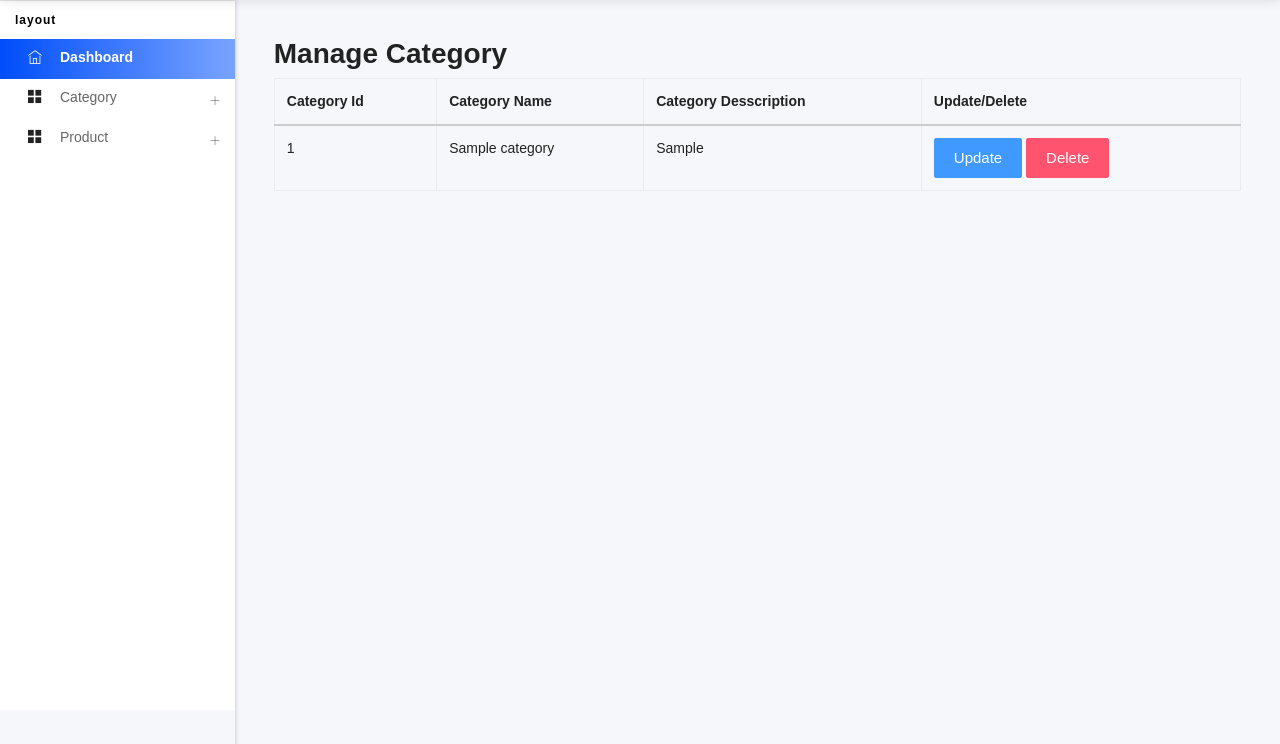
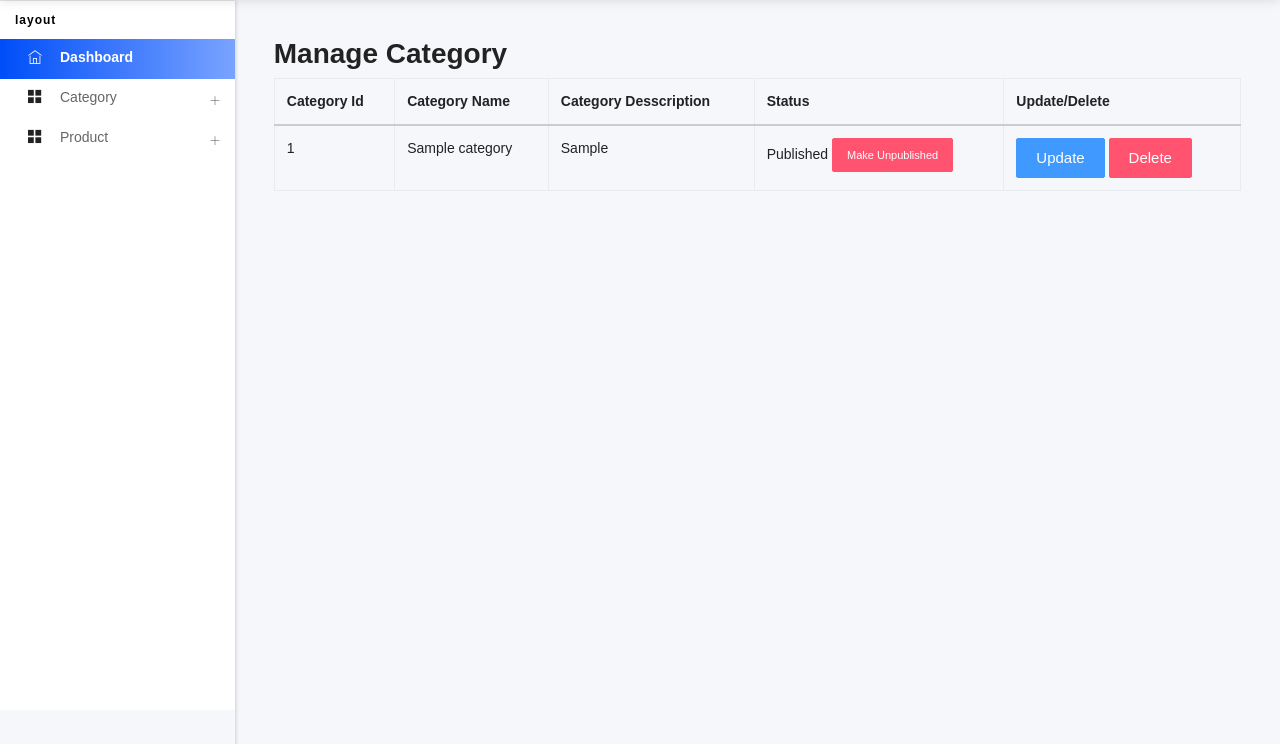
Before and after one commit to Mksoikot/E-comarce_PHP_Project, a PHP site: page /manage-cat.php?status=published in a window 1280 px wide. Shown: the part 56-800 px from the top of the page. Run offline with PHP 8.4, Linux system fonts and the light colour scheme; the visitor is signed in with stand-in values (Sample User, id 1); tables that the repository leaves empty or names only in its code hold one stand-in row (values such as "Sample post"); data that the repository does not hold is empty.

Commit message:
published unpublished category implement done

```diff
--- a/admin/class/adminBack.php
+++ b/admin/class/adminBack.php
@@ -60,6 +60,16 @@
                 return $return_ctg;
             }
         }
+
+        function published_category($id){
+            $query = "UPDATE category SET ctg_status=1 WHERE ctg_id=$id";
+            mysqli_query($this->conn , $query);
+        }
+
+        function unpublished_category($id){
+            $query = "UPDATE category SET ctg_status=0 WHERE ctg_id=$id";
+            mysqli_query($this->conn , $query);
+        }
     }
 
 ?>
--- a/admin/views/manage-category-view.php
+++ b/admin/views/manage-category-view.php
@@ -1,6 +1,15 @@
 <?php
     $obj_adminBack = new adminBack();
     $ctg_data = $obj_adminBack->display_category();
+
+    if($_GET['status']){
+        $get_id = $_GET['id'];
+        if($_GET['status']=="published"){
+            $obj_adminBack->published_category($get_id);
+        }elseif($_GET['status']=="unpublished"){
+            $obj_adminBack->unpublished_category($get_id);
+        }
+    }
 ?>
 
 <h3>Manage Category</h3>
@@ -10,6 +19,7 @@
             <th>Category Id</th>
             <th>Category Name</th>
             <th>Category Desscription</th>
+            <th>Status</th>
             <th>Update/Delete</th>
         </tr>
     </thead>
@@ -22,6 +32,21 @@
                 <td><?php echo $ctg['ctg_name'] ?></td>
                 <td><?php echo $ctg['ctg_dess'] ?></td>
                 <td>
+                    <?php
+                    if($ctg['ctg_status']==0){
+                        echo "Unpublished";
+                    ?>
+                        <a class="btn btn-sm btn-success" href="?status=published&&id=<?php echo $ctg['ctg_id'] ?>">Make Published</a>
+                    <?php
+                    }else{
+                        echo "Published";
+                    ?>
+                        <a class="btn btn-sm btn-danger" href="?status=unpublished&&id=<?php echo $ctg['ctg_id'] ?>">Make Unpublished</a>
+                    <?php
+                    }
+                  ?>
+                </td>
+                <td>
                     <a class="btn btn-primary" href="">Update</a>
                     <a class="btn btn-danger" href="">Delete</a>
                 </td>
```
